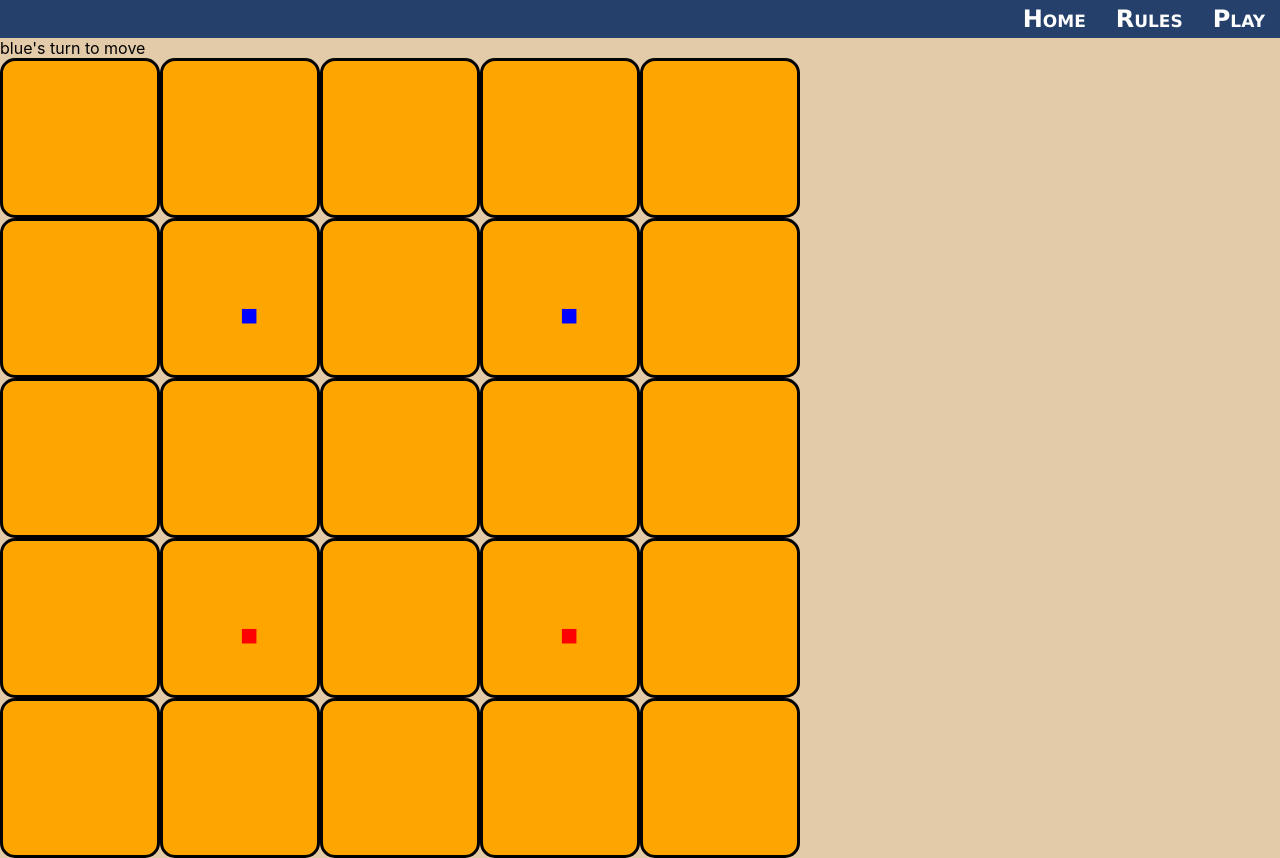
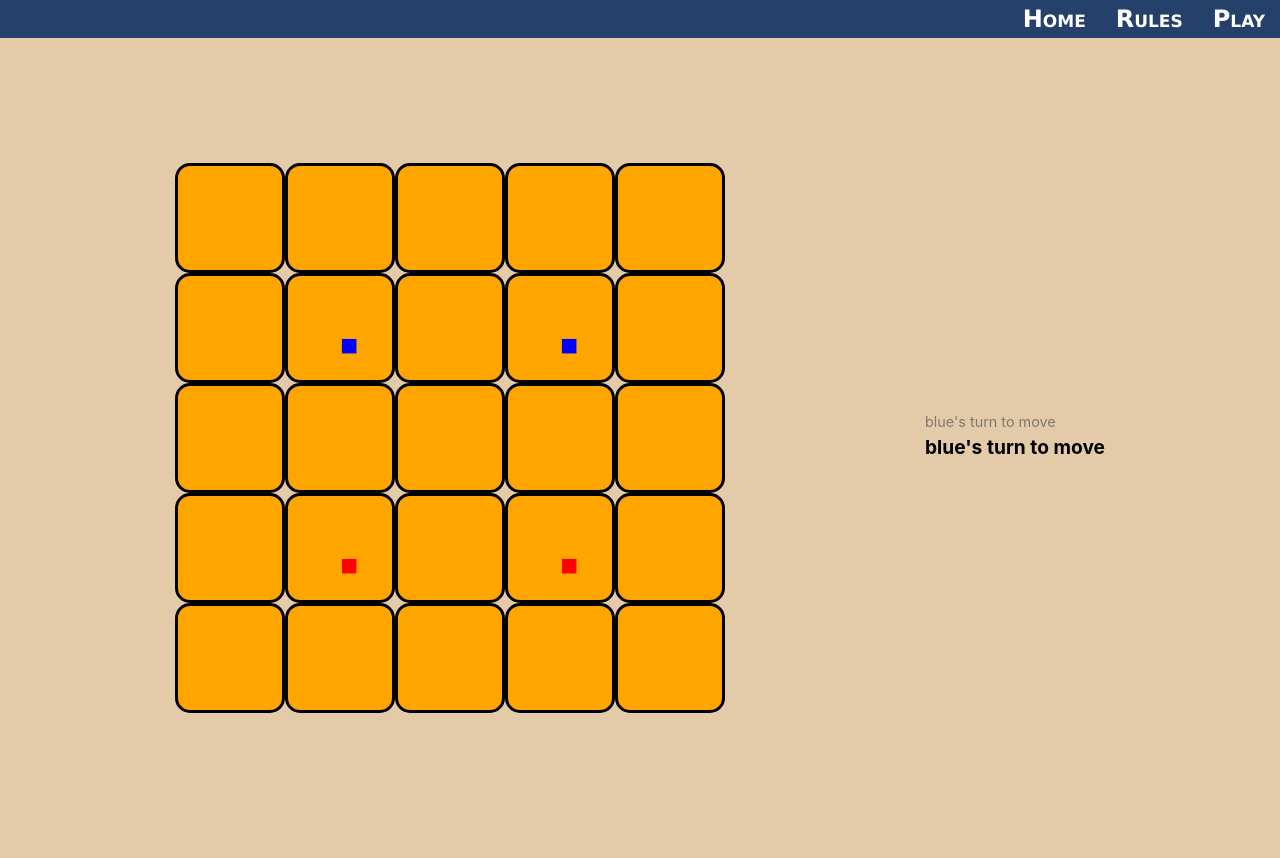
Before and after one commit to lairdc/SantoriniAI, a React (Vite) app in the folder santoriniWebsite/client/: page /game in a window 1280 px wide. Built offline with nearby package versions, Linux system fonts and the light colour scheme.

Commit message:
Improved formatting in Play page and also added an instruction history

```diff
--- a/santoriniWebsite/client/src/pages/game.css
+++ b/santoriniWebsite/client/src/pages/game.css
@@ -1,13 +1,55 @@
+.game-container {
+    display: flex;
+    justify-content: center;
+    align-items: center;
+    padding-top: 0px;
+    height: 100vh;
+}
+
+.game-board {
+    display: flex;
+    flex-direction: column;
+    margin-right: 200px;
+}
+
+
 .game-row {
     max-height: 160px;
 }
 
 .game-space {
-    width: 160px;
-    height: 160px;
+    width: 110px;
+    height: 110px;
     max-width: 160px;
     max-height: 160px;
     margin: auto;
+}
+
+
+.instructions-history {
+    display: flex;
+    flex-direction:column-reverse;
+    justify-content: center;
+    align-items: flex-start;
+    max-width: 200px;
+    text-align: left;
+}
+
+
+.instruction {
+    margin-bottom: 5px;
+    opacity: 0.7;
+}
+
+.current {
+    font-size: 1.2em;
+    font-weight: bold;
+    opacity: 1;
+}
+
+.old {
+    font-size: 0.9em;
+    color: #555;
 }
 
 .game-space-built-0 {
--- a/santoriniWebsite/client/src/pages/game.tsx
+++ b/santoriniWebsite/client/src/pages/game.tsx
@@ -1,7 +1,7 @@
 import '../fonts.css';
 import {Game} from "../game/game.ts";
 import {COLS, ROWS} from "../game/constants.ts";
-import {createContext, ReactElement, useContext, useState} from "react";
+import {createContext, ReactElement, useContext, useState, useEffect } from "react";
 import "./game.css";
 
 const GameContext = createContext<Game>(new Game());
@@ -11,12 +11,19 @@ export default function GamePage() {
     const [update, forceUpdate] = useState(1);
     const game = useContext(GameContext);
 
+    const [instructions, setInstructions] = useState<string[]>([]);
+
+    useEffect(() => {
+        const newInstruction = `${game.turn}'s turn to ${game.move ? "move" : "build"}`;
+        setInstructions(prev => [newInstruction, ...prev.slice(0, 4)]);
+    }, [game.turn, game.move]);
+
     function Space({row, col}: {row: number, col: number}) {
         function Piece({row, col}: { row: number, col: number}) {
             const piece = game.board.getPiece(row, col);
             return (
                 <div className={`piece ${piece?.color} ${update}`} style={
-                     piece?.color ? {color: piece.color} : {display: "none", update}
+                     piece?.color ? {color: piece.color} : {display: "none"}
                 }>&#9632;</div>
             );
         }
@@ -40,8 +47,22 @@ export default function GamePage() {
 
     const gridded = spaces.map((row, i) => <div className={"game-row"} key={`row-${i}`}>{row}</div>);
 
-    return [
-        <span key="game-state">{game.turn}'s turn to {game.move ? "move" : "build"}</span>,
-        ...gridded
-    ]
+    function InstructionsHistory() {
+        return (
+            <div className="instructions-history">
+                {instructions.map((instruction, index) => (
+                    <div key={index} className={`instruction ${index === 0 ? "current" : "old"}`}>
+                        {instruction}
+                    </div>
+                ))}
+            </div>
+        );
+    }
+
+    return (
+        <div className="game-container">
+            <div className="game-board">{gridded}</div>
+            <InstructionsHistory />
+        </div>
+    );
 }
--- a/santoriniWebsite/client/src/pages/index.tsx
+++ b/santoriniWebsite/client/src/pages/index.tsx
@@ -30,9 +30,11 @@ export default function IndexPage() {
                     </div>
 
                     <div className="button-container">
-                        <button onClick={() => alert('Playing against a friend')}>
-                            Play Against Friend
+                    <Link to="/game">
+                        <button>
+                        Play Against Friend
                         </button>
+                    </Link>
                         <button onClick={() => alert('Playing against AI')}>
                             Play Against AI
                         </button>
```
